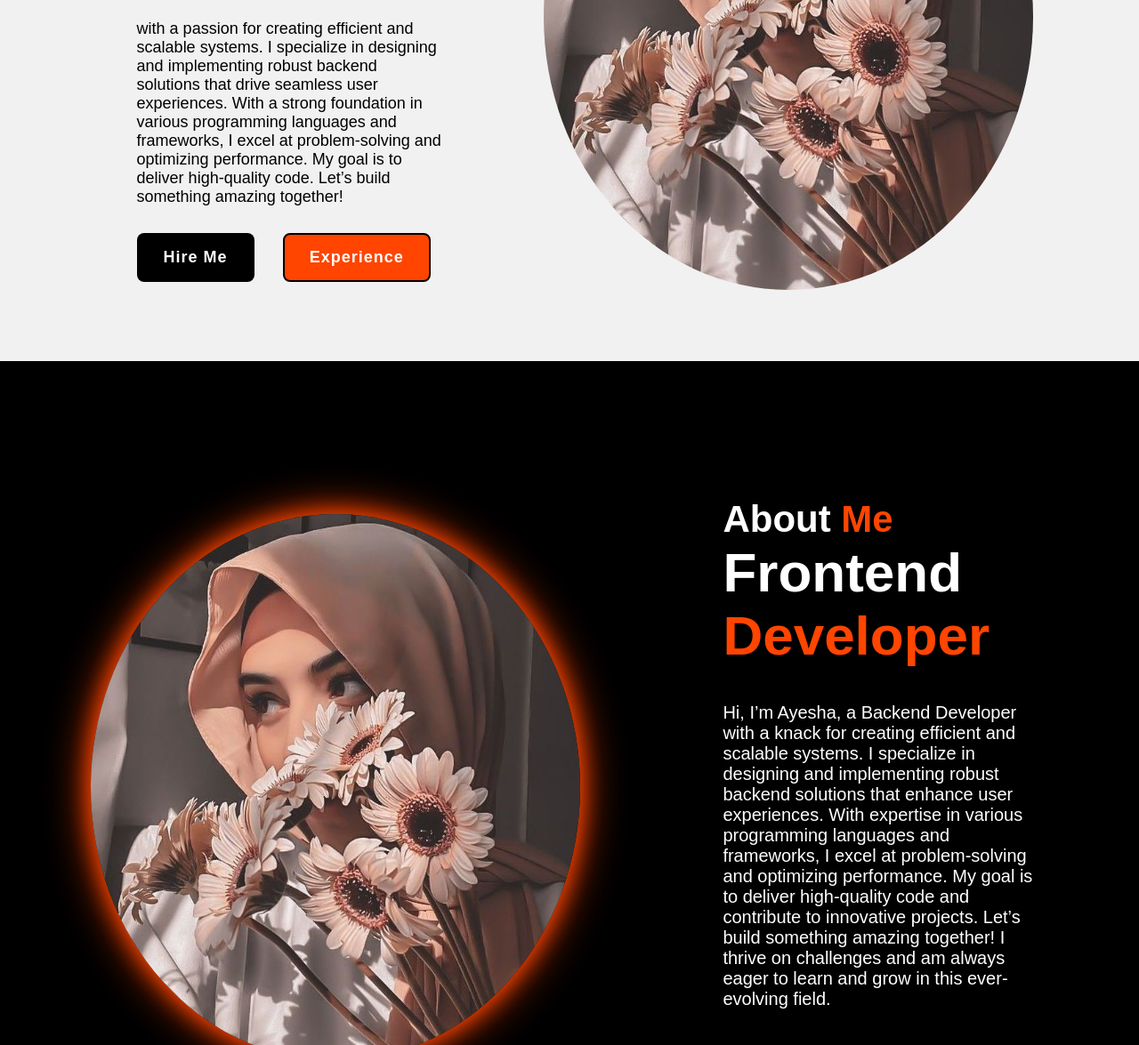
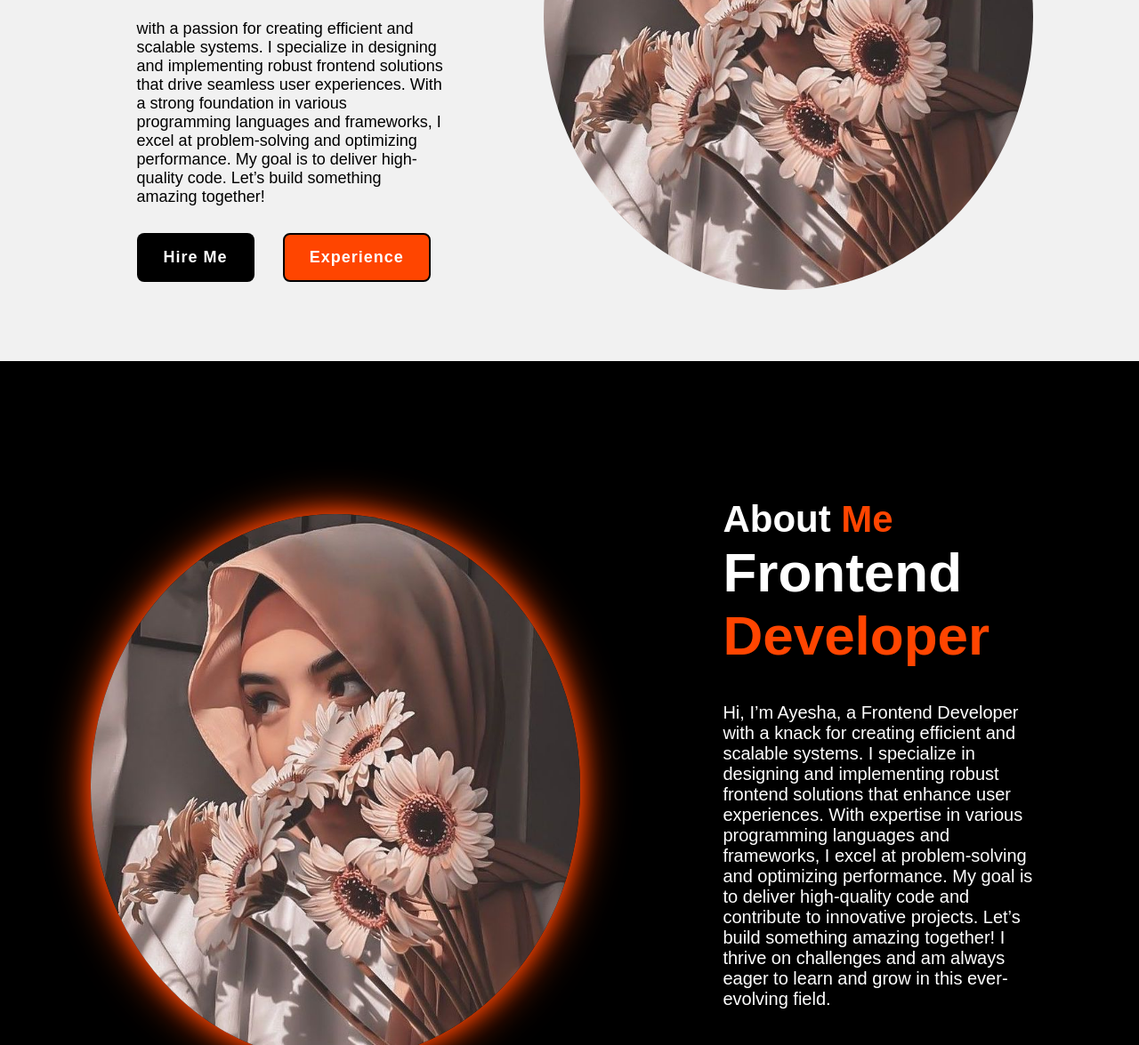
Before and after one commit to Ayesha-Nadeem27/Basic-Portfolio, a plain HTML site: page index.html in a window 1280 px wide. Shown: the part 394-1569 px from the top of the page at 89% size. Drawn offline with nearby package versions, Linux system fonts and the light colour scheme.

Commit message:
Basic Portfolio web

```diff
--- a/index.html
+++ b/index.html
@@ -26,7 +26,7 @@
             <h3>Hi</h3>
 
             <h1>I'm <span>Ayesha<br></span>a Frontend Developer</h1>
-            <p>with a passion for creating efficient and scalable systems. I specialize in designing and implementing robust backend solutions that drive seamless user experiences. With a strong foundation in various programming languages and frameworks, I excel at problem-solving and optimizing performance. My goal is to deliver high-quality code. Let’s build something amazing together!</p>
+            <p>with a passion for creating efficient and scalable systems. I specialize in designing and implementing robust frontend solutions that drive seamless user experiences. With a strong foundation in various programming languages and frameworks, I excel at problem-solving and optimizing performance. My goal is to deliver high-quality code. Let’s build something amazing together!</p>
             <div class="btn-box">
                 <button class="btn-1">Hire Me</button>
                 <button class="btn-2">Experience</button>
@@ -46,7 +46,7 @@
         <div class="about-content">
             <h2 class="heading">About <span>Me</span></h2>
             <h3>Frontend <span>Developer</span></h3>
-            <p>Hi, I’m Ayesha, a Backend Developer with a knack for creating efficient and scalable systems. I specialize in designing and implementing robust backend solutions that enhance user experiences. With expertise in various programming languages and frameworks, I excel at problem-solving and optimizing performance. My goal is to deliver high-quality code and contribute to innovative projects. Let’s build something amazing together! I thrive on challenges and am always eager to learn and grow in this ever-evolving field.</p>
+            <p>Hi, I’m Ayesha, a Frontend Developer with a knack for creating efficient and scalable systems. I specialize in designing and implementing robust frontend solutions that enhance user experiences. With expertise in various programming languages and frameworks, I excel at problem-solving and optimizing performance. My goal is to deliver high-quality code and contribute to innovative projects. Let’s build something amazing together! I thrive on challenges and am always eager to learn and grow in this ever-evolving field.</p>
             <a href="#" class="btn-2">Experience</a>
 
         </div>
```
